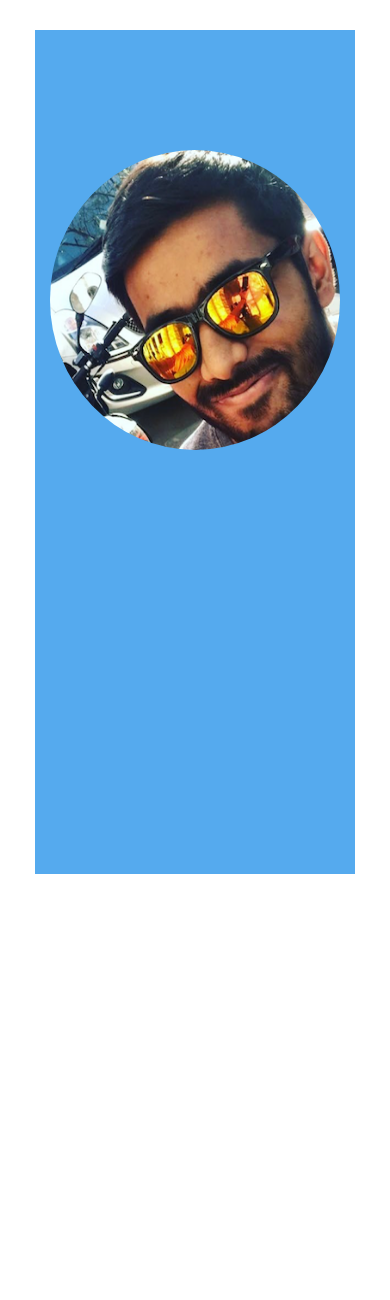
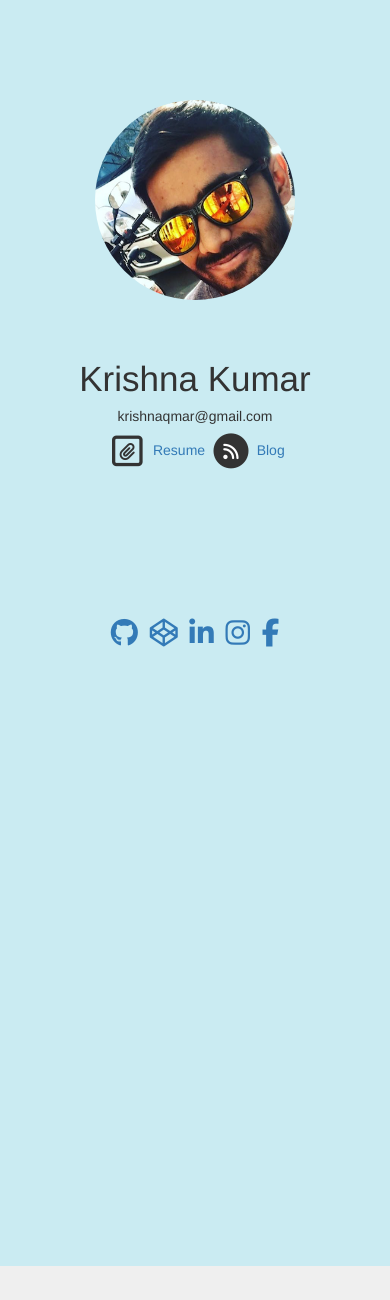
Before and after one commit to krishna-kumar456/Flask-Blog, a Flask app: page / in a window 390 px wide. Shown: the top 1300 px of the page. Before the commit the page ends 874 px from the top, so only its background shows below. Run offline with Flask 2, Linux system fonts and the light colour scheme; some libraries are stand-ins or nearby versions.

Commit message:
satisfactory left block

```diff
--- a/static/style.css
+++ b/static/style.css
@@ -1,36 +1,43 @@
-body {
+@import url('https://fonts.googleapis.com/css?family=Roboto');
 
-    margin: 30px 50px 30px 50px;
+
+
+h1 {
+	font-size: 250%;
+}
+
+
+#right-block {
+		height: 100vh;
+		background: #EFEFEF;
+	}
+
+@media only screen and (min-width: 200px) {
+	#left-block {
+		height: 150vh;
+		background: #CAEBF2;
+
 
 	}
 
-/*
-div {
-
-    height:100vh;
-    width:50vw;
+	#right-block {
+		height: 150vh;
+		background: #EFEFEF;
 	}
 
-#left {
-    background:#5ae;
-    float:left;
 }
 
-#right {
-    background: white;
-    float:right;
-}
-
-*/
+@media only screen and (min-width: 600px) {
+	#left-block {
+		height: 100vh;
+		background: #CAEBF2;
 
 
-
-#left-block {
-	height: 100vh;
-	background: #5ae;
 	}
 
 	#right-block {
 		height: 100vh;
-	background: white;
+		background: #EFEFEF;
 	}
+
+}
--- a/templates/index.html
+++ b/templates/index.html
@@ -3,6 +3,7 @@
 <head>
     <link rel="stylesheet" href="https://maxcdn.bootstrapcdn.com/bootstrap/3.3.7/css/bootstrap.min.css" integrity="sha384-BVYiiSIFeK1dGmJRAkycuHAHRg32OmUcww7on3RYdg4Va+PmSTsz/K68vbdEjh4u" crossorigin="anonymous">
     <link type="text/css" rel="stylesheet" href="{{ url_for('static', filename ='style.css')}}">
+    <script src="https://use.fontawesome.com/a9dc979047.js"></script>
 </head>
 <body>
     <!-- {% if current_user.is_authenticated %}
@@ -25,12 +26,73 @@
             <br/>
             <br/>
             <br/>
-            <br/>
+
+
             <center>
-                <img style='height:300px; weight:300px; ' src="{{ url_for('static', filename='images/profilepic.png') }}" alt="..." class="img-circle img-responsive"/>
-            </center>
-        </div>
-        <div id="right-block" class="col-md-6"></div>
-    </div>
+                <div class="col-md-12">
+
+                    <img id="profilepic" style='height:200px; width:200px; ' src="{{ url_for('static', filename='images/profilepic.png') }}" alt="..." class="img-circle img-responsive"/>
+                </div>
+
+                <div class="col-md-12">
+                 <br/>
+                 <br/>
+                 <h1>Krishna Kumar</h1>
+                 <h5>krishnaqmar@gmail.com</h5>
+
+
+
+                   <span class="fa-stack fa-lg">
+                      <i class="fa fa-square-o fa-stack-2x"></i>
+                      <i class="fa fa-paperclip fa-stack-1x"></i>
+                  </span>
+                  <a href="/resume">Resume</a>
+                  <span class="fa-stack fa-lg">
+                      <i class="fa fa-circle fa-stack-2x"></i>
+                      <i class="fa fa-rss fa-stack-1x fa-inverse"></i>
+                  </span>
+                  <a href="/blog/">Blog</a>
+
+
+                  <div class="panel-body">
+
+                  </div>
+                  <div class="panel-body">
+
+                  </div>
+                  <div class="panel-body">
+
+                  </div>
+                  <div class="panel-body">
+
+                  </div>
+                  <div class="panel-body">
+
+                  </div>
+
+              </div>
+          </center>
+
+          <div class="links">
+
+             <center>
+                 <div class="col-md-12">
+                     <a href="https://github.com/redfruitt"><i class="fa fa-github fa-2x "></i></a>
+                     &nbsp
+                     <a href="https://codepen.io/redfruitt/pens/public/"><i class="fa fa-codepen fa-2x"></i></a>
+                     &nbsp
+                     <a href="https://www.linkedin.com/in/krishna-kumar-81914697/"><i class="fa fa-linkedin fa-2x"></i></a>
+                     &nbsp
+                     <a href="https://www.instagram.com/krishnaqmar/?hl=en"><i class="fa fa-instagram fa-2x"></i></a>
+
+                     &nbsp
+                     <a href="https://www.facebook.com/RedFruitT"><i class="fa fa-facebook fa-2x"></i></a>
+                 </div>
+             </center>
+         </div>
+
+     </div>
+     <div id="right-block" class="col-md-6"></div>
+ </div>
 </body>
 </html>
```
Lines whose indentation alone changed are shown as unchanged.
